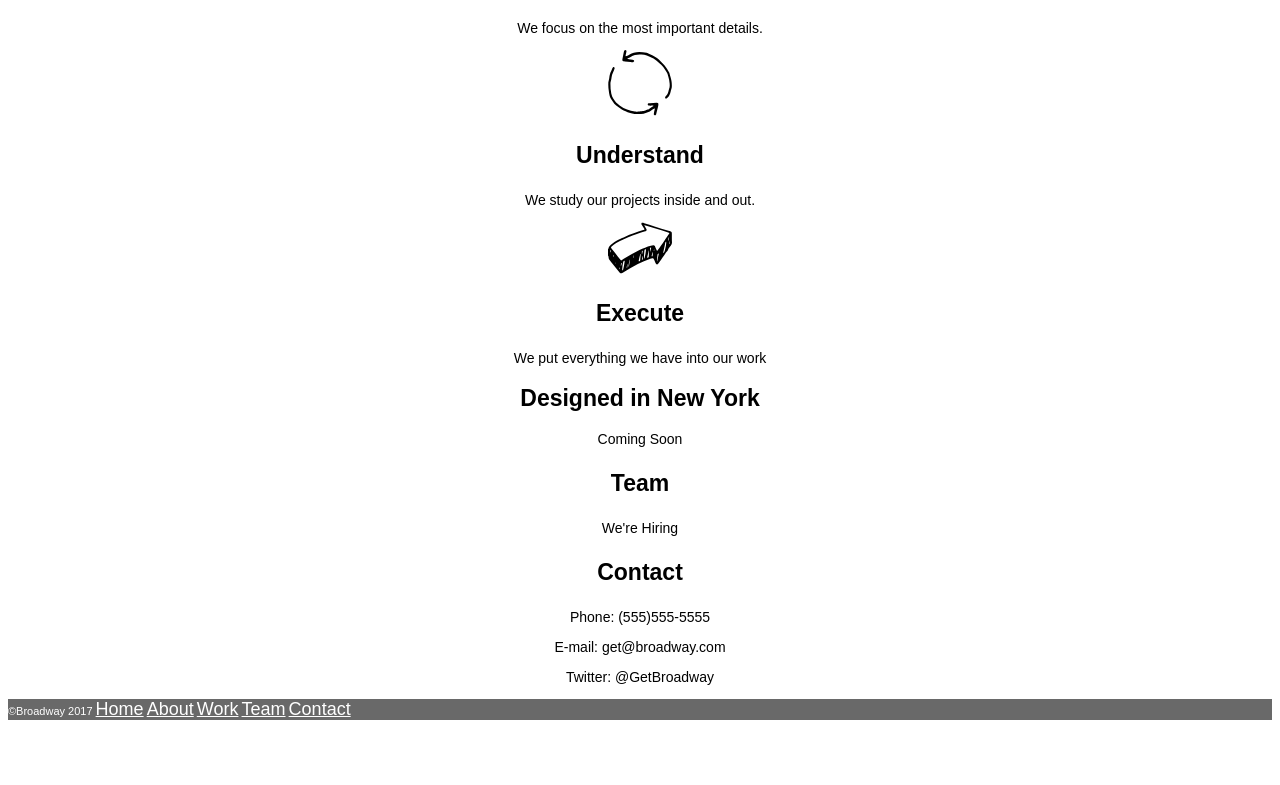
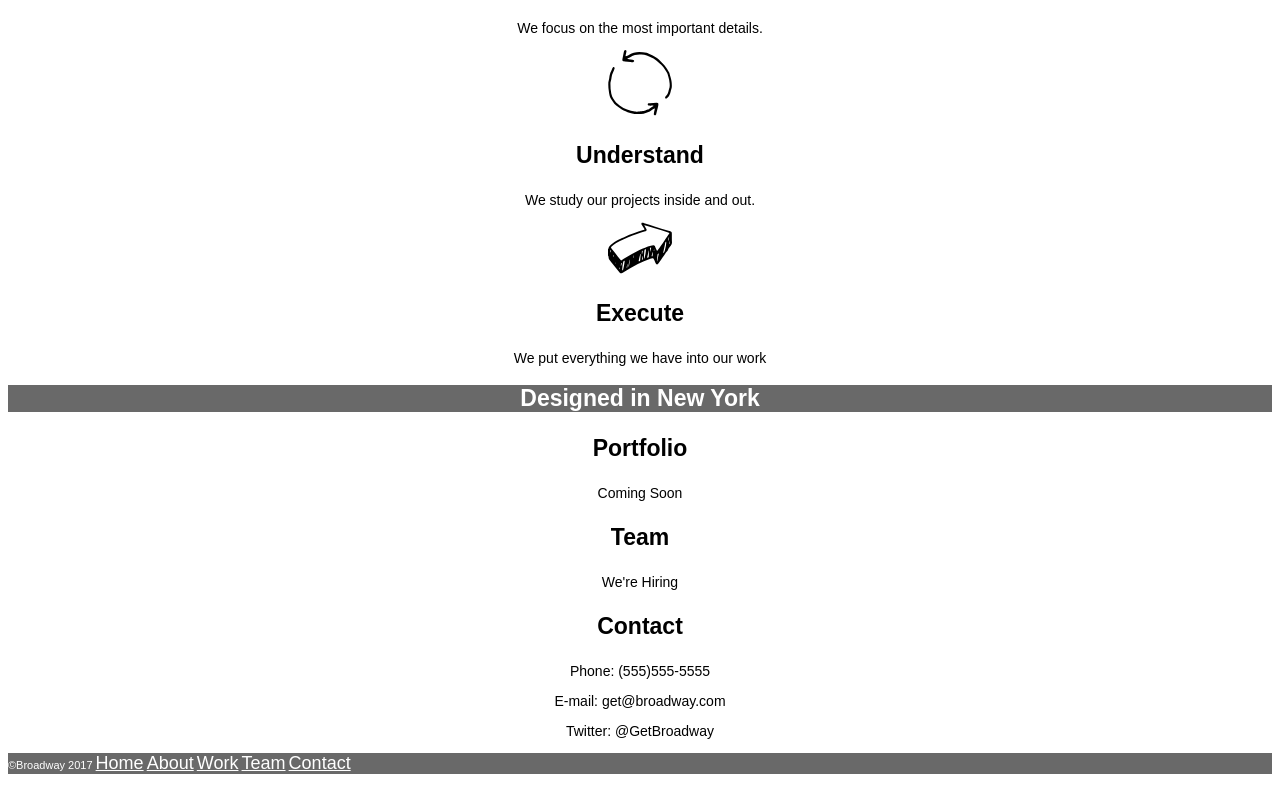
Before and after one commit to rsbeaver/broadway, a plain HTML site: page index.html in a window 1280 px wide. Shown: the part 524-1309 px from the top of the page. Before the commit the page ends 1255 px from the top, so only its background shows below. Drawn offline with Linux system fonts and the light colour scheme.

Commit message:
Change add gray bkgnd Made NY quick proof.

```diff
--- a/css/style.css
+++ b/css/style.css
@@ -44,6 +44,8 @@ color: white;
 
 }.designNY h2{
   font-size: 23px;
+  background-color: dimgray;
+  color: white;
 
 }
 
--- a/index.html
+++ b/index.html
@@ -70,7 +70,7 @@
 <div class="our-process" id="work">
 
   <div class="support-image">
-    <h3Portfolio</h3>
+    <h3>Portfolio</h3>
     <p>Coming Soon</p>
 
   </div>
```
